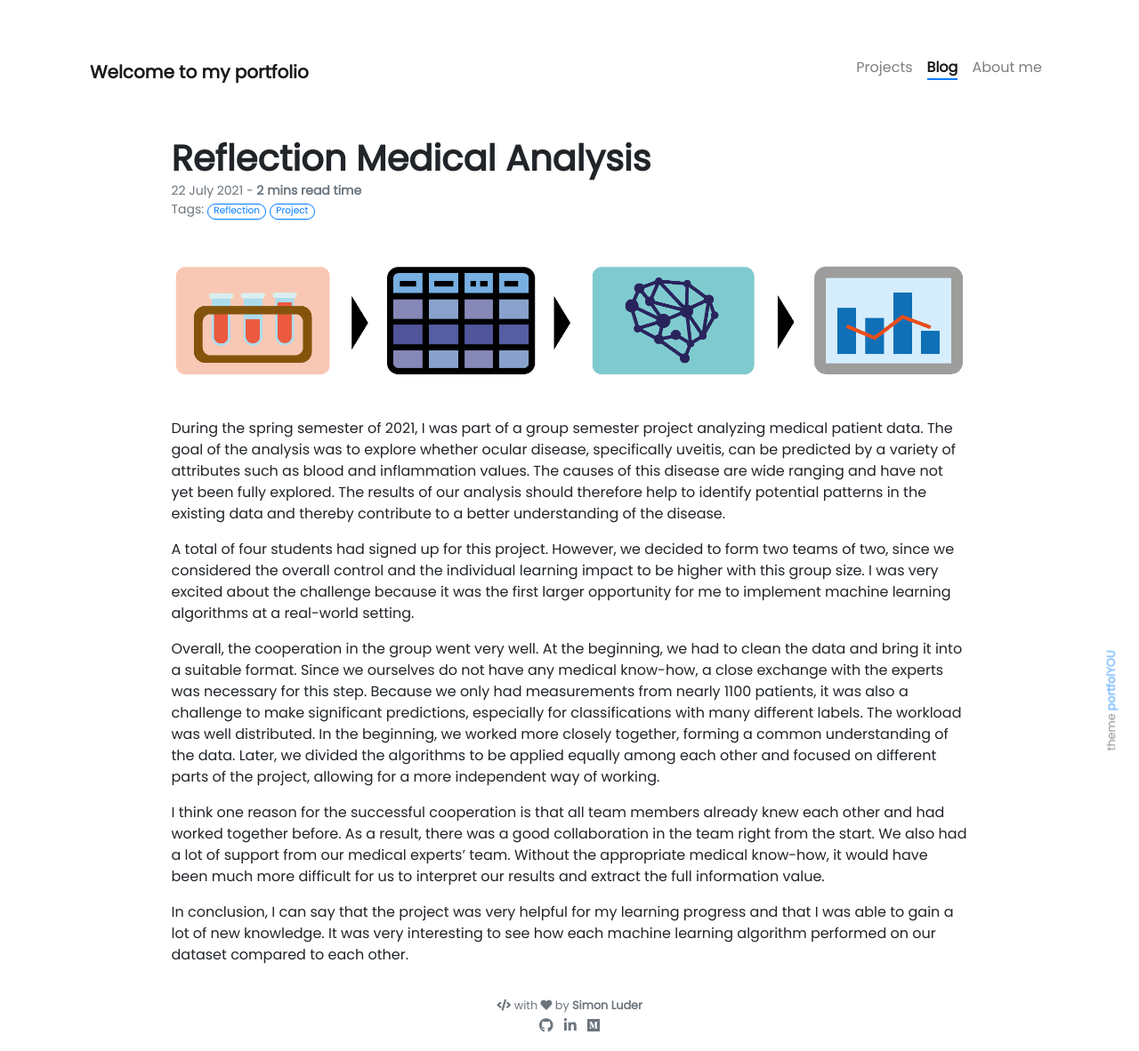
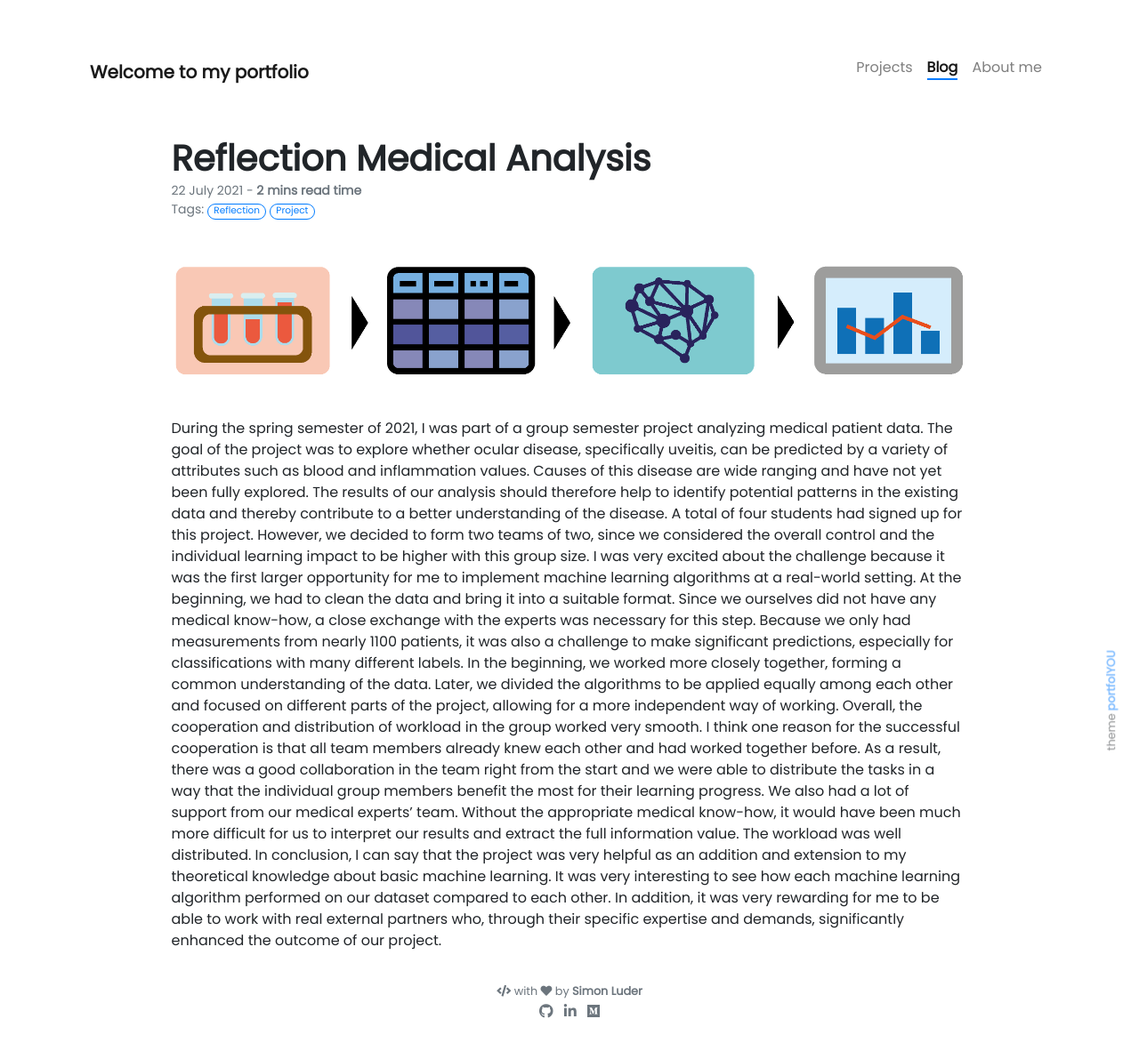
Before and after one commit to SimonLuder/simonluder.github.io, a Jekyll site: the page built from _posts/2021-07-22-reflection_medical_analysis_project.md, in a window 1280 px wide. Shown: the whole page at 89% size. Built offline with Jekyll 4.4.1, drawn with Linux system fonts in a browser that asks for light colours; nearby versions of some CDN libraries; our own code applies the rules of GitHub Pages for plain Markdown files.

Commit message:
Update 2021-07-22-reflection_medical_analysis_project.md

```diff
--- a/_posts/2021-07-22-reflection_medical_analysis_project.md
+++ b/_posts/2021-07-22-reflection_medical_analysis_project.md
@@ -8,12 +8,8 @@ description: A reflection of the project Medical Analysis from FS21.
 
 {% include elements/figure.html image="https://github.com/SimonLuder/SimonLuder.github.io/blob/main/pictures/Medical_Zeichenfläche 1.png?raw=true" caption="" %}
 
-During the spring semester of 2021, I was part of a group semester project analyzing medical patient data. The goal of the analysis was to explore whether ocular disease, specifically uveitis, can be predicted by a variety of attributes such as blood and inflammation values. The causes of this disease are wide ranging and have not yet been fully explored. The results of our analysis should therefore help to identify potential patterns in the existing data and thereby contribute to a better understanding of the disease.
-
+During the spring semester of 2021, I was part of a group semester project analyzing medical patient data. The goal of the project was to explore whether ocular disease, specifically uveitis, can be predicted by a variety of attributes such as blood and inflammation values. Causes of this disease are wide ranging and have not yet been fully explored. The results of our analysis should therefore help to identify potential patterns in the existing data and thereby contribute to a better understanding of the disease.
 A total of four students had signed up for this project. However, we decided to form two teams of two, since we considered the overall control and the individual learning impact to be higher with this group size. I was very excited about the challenge because it was the first larger opportunity for me to implement machine learning algorithms at a real-world setting.
-
-Overall, the cooperation in the group went very well. At the beginning, we had to clean the data and bring it into a suitable format. Since we ourselves do not have any medical know-how, a close exchange with the experts was necessary for this step. Because we only had measurements from nearly 1100 patients, it was also a challenge to make significant predictions, especially for classifications with many different labels. The workload was well distributed. In the beginning, we worked more closely together, forming a common understanding of the data. Later, we divided the algorithms to be applied equally among each other and focused on different parts of the project, allowing for a more independent way of working.
-
-I think one reason for the successful cooperation is that all team members already knew each other and had worked together before. As a result, there was a good collaboration in the team right from the start. We also had a lot of support from our medical experts’ team. Without the appropriate medical know-how, it would have been much more difficult for us to interpret our results and extract the full information value.
-
-In conclusion, I can say that the project was very helpful for my learning progress and that I was able to gain a lot of new knowledge. It was very interesting to see how each machine learning algorithm performed on our dataset compared to each other.
+At the beginning, we had to clean the data and bring it into a suitable format. Since we ourselves did not have any medical know-how, a close exchange with the experts was necessary for this step. Because we only had measurements from nearly 1100 patients, it was also a challenge to make significant predictions, especially for classifications with many different labels. In the beginning, we worked more closely together, forming a common understanding of the data. Later, we divided the algorithms to be applied equally among each other and focused on different parts of the project, allowing for a more independent way of working.
+Overall, the cooperation and distribution of workload in the group worked very smooth. I think one reason for the successful cooperation is that all team members already knew each other and had worked together before. As a result, there was a good collaboration in the team right from the start and we were able to distribute the tasks in a way that the individual group members benefit the most for their learning progress. We also had a lot of support from our medical experts’ team. Without the appropriate medical know-how, it would have been much more difficult for us to interpret our results and extract the full information value. The workload was well distributed.
+In conclusion, I can say that the project was very helpful as an addition and extension to my theoretical knowledge about basic machine learning. It was very interesting to see how each machine learning algorithm performed on our dataset compared to each other. In addition, it was very rewarding for me to be able to work with real external partners who, through their specific expertise and demands, significantly enhanced the outcome of our project.
```
